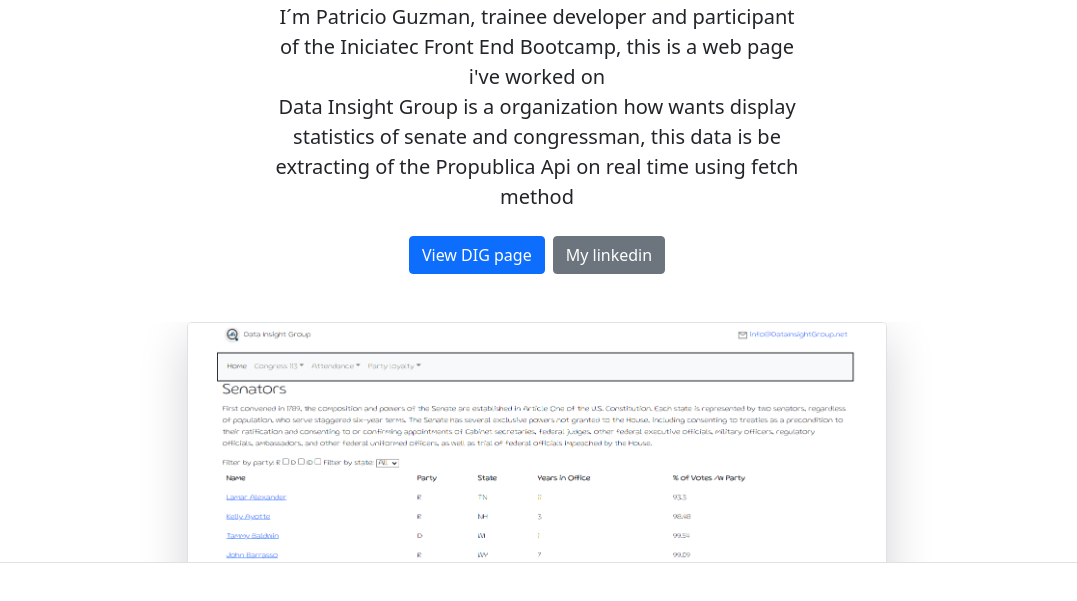
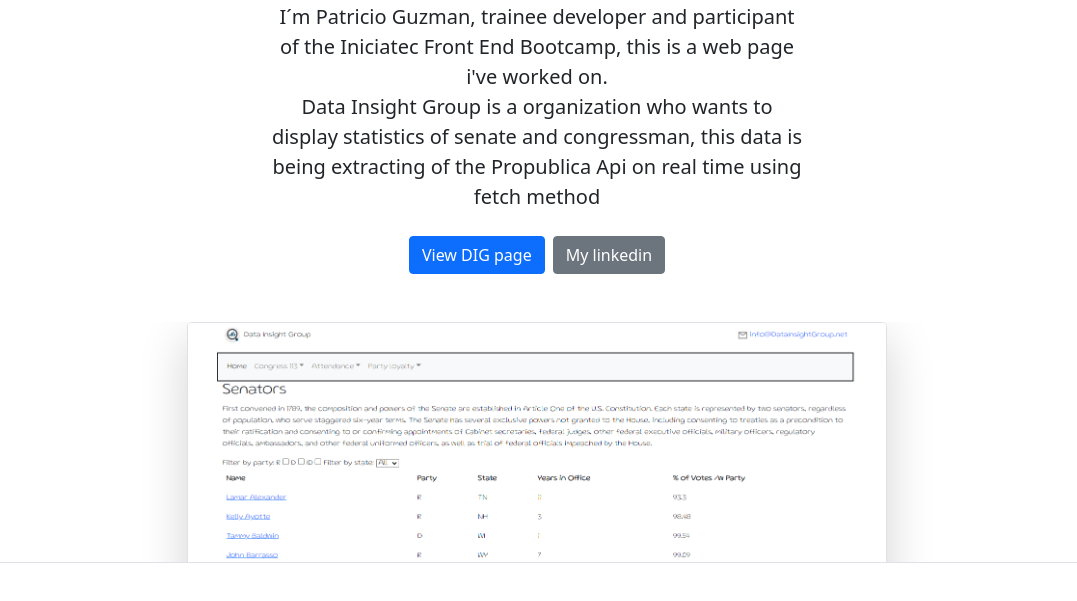
Before and after one commit to guzmanpatriciomartin/DIG, a plain HTML site: page index.html in a window 1280 px wide. Shown: the part 169-770 px from the top of the page, without its empty margins (103-1180 px from the left). Drawn offline with nearby package versions, Linux system fonts and the light colour scheme.

Commit message:
Update index.html

```diff
--- a/index.html
+++ b/index.html
@@ -4,7 +4,7 @@
     <meta charset="UTF-8">
     <meta http-equiv="X-UA-Compatible" content="IE=edge">
     <meta name="viewport" content="width=device-width, initial-scale=1.0">
-    <title>Document</title>
+    <title>Patricio Guzman</title>
     <link href="https://cdn.jsdelivr.net/npm/bootstrap@5.1.3/dist/css/bootstrap.min.css" rel="stylesheet" integrity="sha384-1BmE4kWBq78iYhFldvKuhfTAU6auU8tT94WrHftjDbrCEXSU1oBoqyl2QvZ6jIW3" crossorigin="anonymous">
     <script src="https://cdn.jsdelivr.net/npm/bootstrap@5.1.3/dist/js/bootstrap.bundle.min.js" integrity="sha384-ka7Sk0Gln4gmtz2MlQnikT1wXgYsOg+OMhuP+IlRH9sENBO0LRn5q+8nbTov4+1p" crossorigin="anonymous"></script><body>
     <div class="container">
@@ -12,7 +12,7 @@
     <div class="px-4 pt-5 my-5 text-center border-bottom">
         <h1 class="display-4 fw-bold">Hi! welcome to my github repository</h1>
         <div class="col-lg-6 mx-auto">
-          <p class="lead mb-4">I´m Patricio Guzman, trainee developer and participant of the Iniciatec Front End Bootcamp, this is a web page i've worked on</br> Data Insight Group is a organization how wants display statistics of senate and congressman, this data is be extracting of  the Propublica Api on real time using fetch method</p>
+          <p class="lead mb-4">I´m Patricio Guzman, trainee developer and participant of the Iniciatec Front End Bootcamp, this is a web page i've worked on.</br> Data Insight Group is a organization who wants to display statistics of senate and congressman, this data is being extracting of  the Propublica Api on real time using fetch method</p>
           <div class="d-grid gap-2 d-sm-flex justify-content-sm-center mb-5">
             <a href="./home-starter-page.html" class="btn btn-primary" role="button" >View DIG page</a>
             <a href="https://www.linkedin.com/in/guzmanpatriciomartin/" class="btn btn-secondary" role="button" >My linkedin</a>
```
